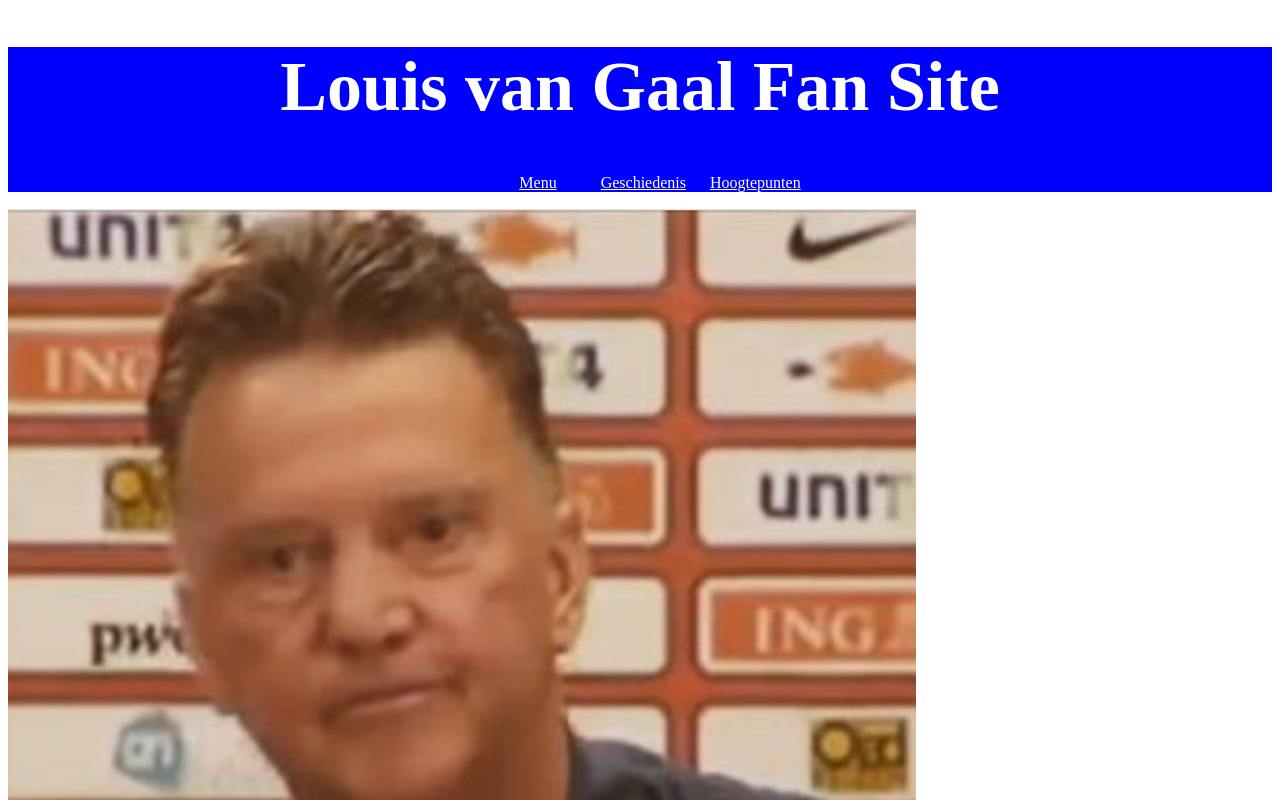
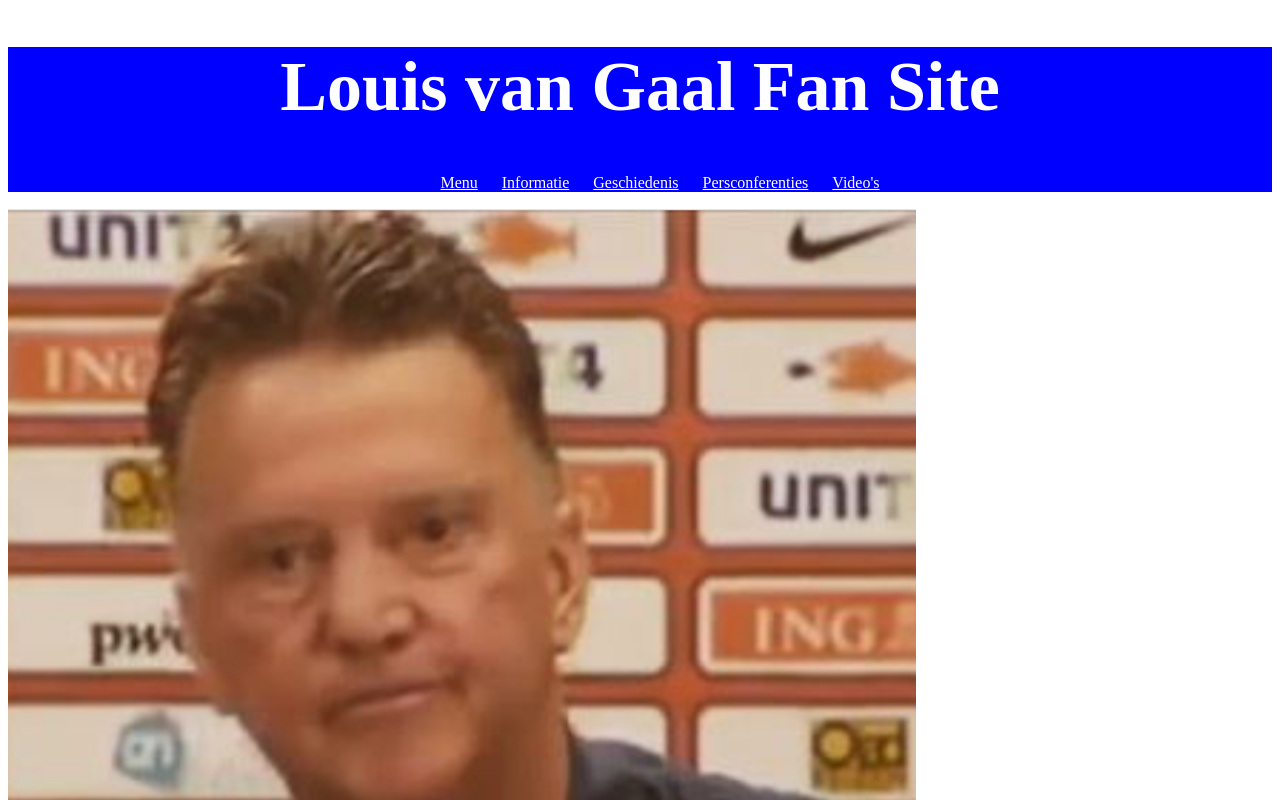
Before and after one commit to mateuszb1/louisvangaalfansite.github.io, a plain HTML site: page index.html in a window 1280 px wide. Shown: the top 800 px of the page. Drawn offline with Linux system fonts and the light colour scheme.

Commit message:
Update index.html

```diff
--- a/index.html
+++ b/index.html
@@ -24,9 +24,10 @@ header {
     <p>
     <ul>
       <li><a href="#">Menu</a></li>
-      <li><a href="mateusz.html"></a></li>
+      <li><a href="mateusz.html">Informatie</a></li>
       <li><a href="#">Geschiedenis</a></li>
-      <li><a href="#">Hoogtepunten</a></li>
+      <li><a href="#">Persconferenties</a></li>
+      <li><a href="#">Video's</a></li>
     </ul>
     </p>
   </header>
```
